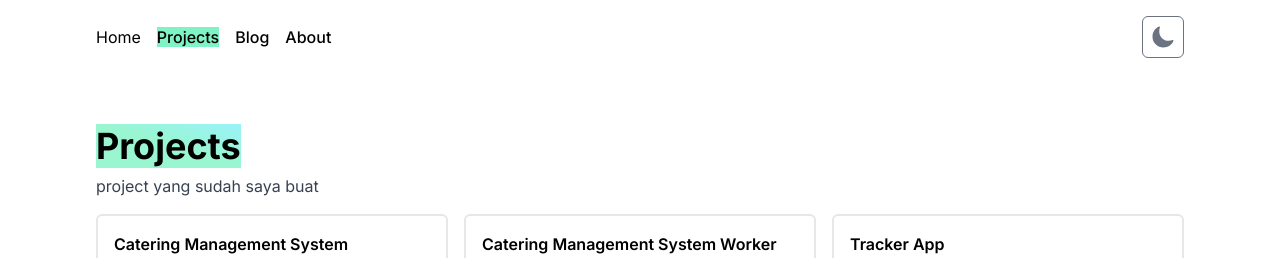
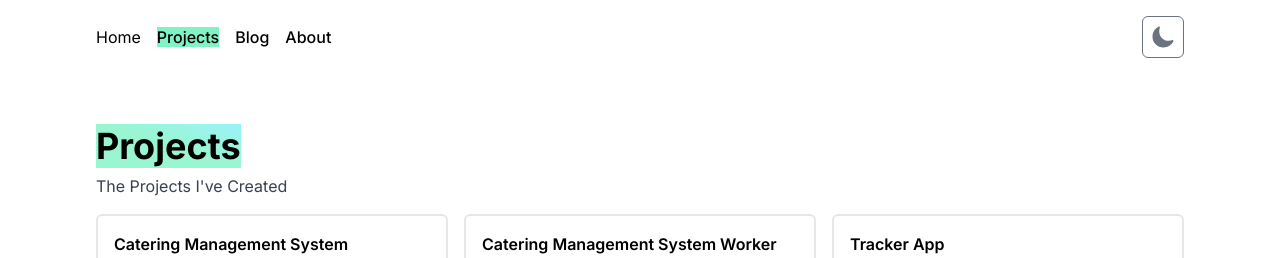
Before and after one commit to arisdanang/personal-web, a Next.js app: page /projects in a window 1280 px wide. Shown: the top 258 px of the page. Built offline with nearby package versions, Linux system fonts and the light colour scheme.

Commit message:
fix: subtitle on project page

```diff
--- a/src/app/projects/page.tsx
+++ b/src/app/projects/page.tsx
@@ -15,7 +15,7 @@ const Page = () => {
         <Accent>Projects</Accent>
       </h2>
       <p className="mt-2 mb-4 text-gray-700 dark:text-gray-300">
-        project yang sudah saya buat
+        The Projects I&apos;ve Created
       </p>
 
       <div className="gap-4 grid sm:grid-cols-2 md:grid-cols-3 mb-5">
```
